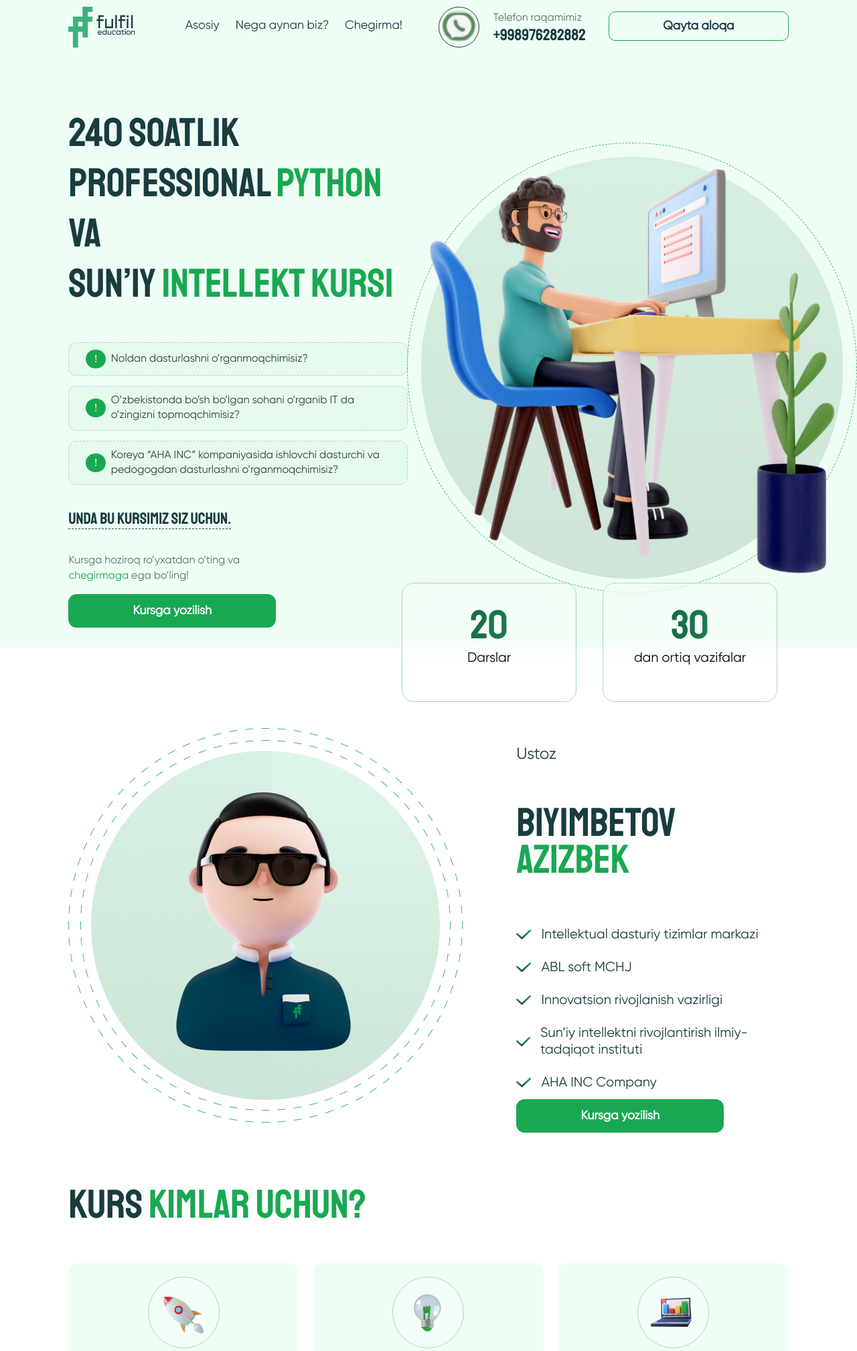
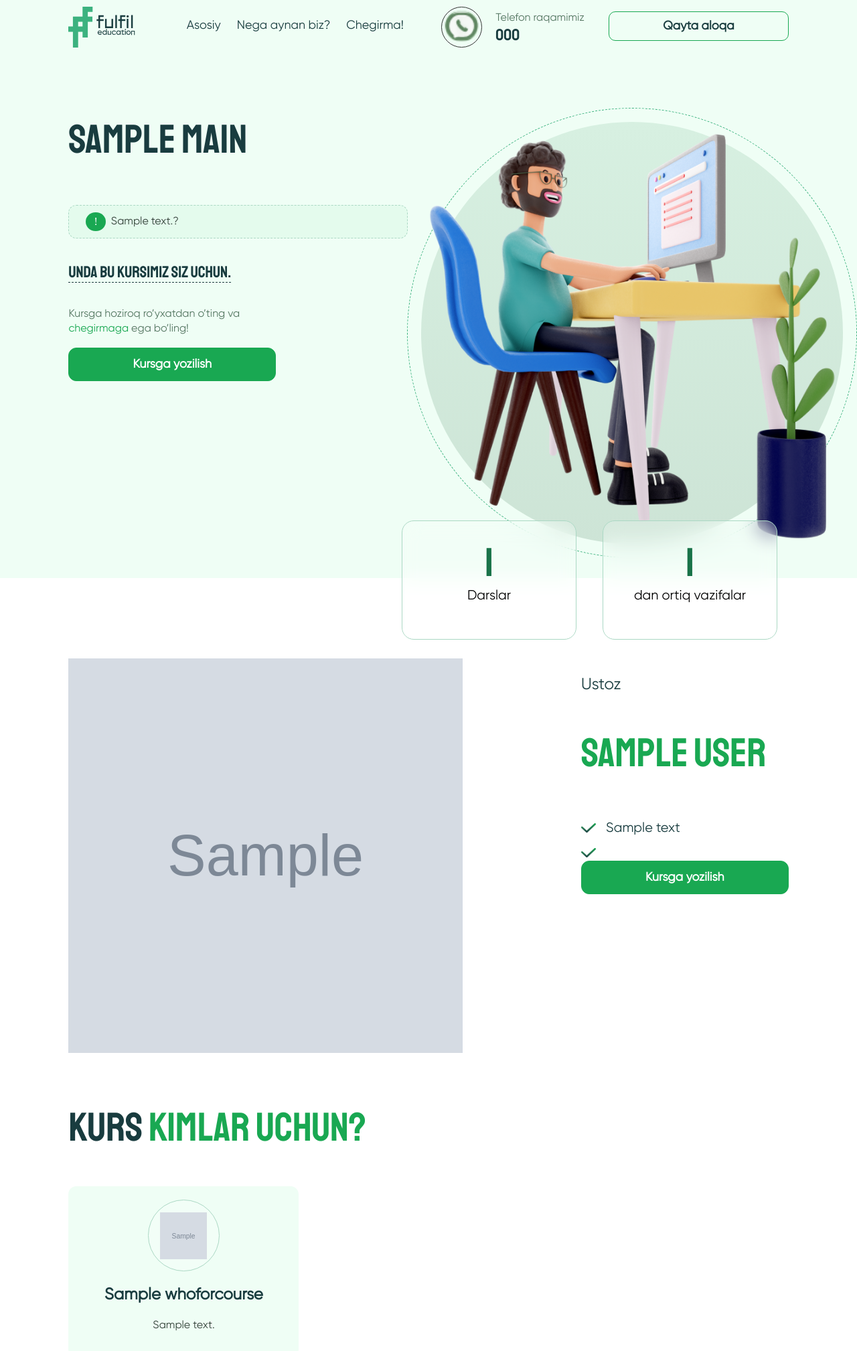
Before and after one commit to eraliabd/fulfil_ai, a Django app: page / in a window 1280 px wide. Shown: the top 2017 px of the page at 67% size. Run offline with Django 4.2, Linux system fonts and the light colour scheme; tables that the repository leaves empty hold one stand-in row (values such as "Sample post"); grey boxes marked "Sample" are stand-in pictures; parts of the project's set-up code (start-up, migrations or seed data) failed here and were passed over.

Commit message:
commit files

```diff
--- a/fulfil/admin.py
+++ b/fulfil/admin.py
@@ -1,4 +1,8 @@
 from django.contrib import admin
-from .models import EnrollCourse
+from .models import EnrollCourse, Main, WhoForCourse, WhyShouldStudyCourse, WhyShouldStudyProfession
 
 admin.site.register(EnrollCourse)
+admin.site.register(Main)
+admin.site.register(WhoForCourse)
+admin.site.register(WhyShouldStudyCourse)
+admin.site.register(WhyShouldStudyProfession)
--- a/fulfil/views.py
+++ b/fulfil/views.py
@@ -1,9 +1,18 @@
 from django.shortcuts import render
-from .models import EnrollCourse
+from .models import EnrollCourse, Main, WhoForCourse, WhyShouldStudyCourse, WhyShouldStudyProfession
 from .forms import EnrollCourseForm
 
 
 def home(request):
+    main = Main.objects.get()
+    who_for_courses = WhoForCourse.objects.all()
+    text_split = main.course_body.split("?")
+    teacher_about = main.teacher_about.split(".")
+    why_projects = main.course_project_content.split(".")
+    # print(teacher_about)
+    # print(text_split)
+    print(why_projects)
+
     form = EnrollCourseForm()
     if request.method == 'POST':
         model = EnrollCourse()
@@ -15,7 +24,11 @@ def home(request):
             model.save()
 
     context = {
-        '',
+        'main': main,
+        'text_split': text_split,
+        'teacher_about': teacher_about,
+        'who_for_courses': who_for_courses,
+        'why_projects': why_projects,
     }
 
-    return render(request, 'index.html', context=None)
+    return render(request, 'index.html', context)
--- a/templates/index.html
+++ b/templates/index.html
@@ -36,7 +36,7 @@
                 <img src="{% static 'assets/images/phone_icon.png' %}" alt="phone"/>
                 <div class="number">
                     <p>Telefon raqamimiz</p>
-                    <h1>+998976282882</h1>
+                    <h1>{{ main.phone_number }}</h1>
                 </div>
             </div>
             <div class="navbtn">
@@ -58,30 +58,40 @@
             <div class="hero-contents">
                 <div class="hero-first-content">
                     <h1 class="course-info">
-                        240 soatlik <br/>
-                        professional <span class="green">Python</span> va <br/>
-                        Sun’iy <span class="green">intellekt kursi</span>
+{#                        240 soatlik <br/>#}
+{#                        professional <span class="green">Python</span> va <br/>#}
+{#                        Sun’iy <span class="green">intellekt kursi</span>#}
+                        <p>
+                            {{ main.course_title }}
+                        </p>
                     </h1>
-                    <div class="question-section">
-                        <div class="span"><span class="undov">!</span></div>
-                        <p class="question">Noldan dasturlashni o’rganmoqchimisiz?</p>
-                    </div>
-
-                    <div class="question-section">
-                        <div class="span"><span class="undov">!</span></div>
-                        <p class="question">
-                            O’zbekistonda bo’sh bo’lgan sohani o’rganib IT da o’zingizni
-                            topmoqchimisiz?
-                        </p>
-                    </div>
-
-                    <div class="question-section">
-                        <div class="span"><span class="undov">!</span></div>
-                        <p class="question">
-                            Koreya “AHA INC” kompaniyasida ishlovchi dasturchi va
-                            pedogogdan dasturlashni o’rganmoqchimisiz?
-                        </p>
-                    </div>
+                    {% with text_split as body %}
+                        {% for b in body %}
+                            <div class="question-section">
+                                <div class="span"><span class="undov">!</span></div>
+                                <p class="question">{{ b }}?</p>
+                            </div>
+                        {% endfor %}
+                    {% endwith %}
+{#                    <div class="question-section">#}
+{#                        <div class="span"><span class="undov">!</span></div>#}
+{#                        <p class="question">Noldan dasturlashni o’rganmoqchimisiz?</p>#}
+{#                    </div>#}
+{#                    <div class="question-section">#}
+{#                        <div class="span"><span class="undov">!</span></div>#}
+{#                        <p class="question">#}
+{#                            O’zbekistonda bo’sh bo’lgan sohani o’rganib IT da o’zingizni#}
+{#                            topmoqchimisiz?#}
+{#                        </p>#}
+{#                    </div>#}
+{##}
+{#                    <div class="question-section">#}
+{#                        <div class="span"><span class="undov">!</span></div>#}
+{#                        <p class="question">#}
+{#                            Koreya “AHA INC” kompaniyasida ishlovchi dasturchi va#}
+{#                            pedogogdan dasturlashni o’rganmoqchimisiz?#}
+{#                        </p>#}
+{#                    </div>#}
 
                     <h2>Unda bu kursimiz siz uchun.</h2>
                     <p class="cashbac">
@@ -105,11 +115,11 @@
                 <div class="container">
                     <div class="lessons">
                         <div class="lesson">
-                            <h3>20</h3>
+                            <h3>{{ main.lessons }}</h3>
                             <p>Darslar</p>
                         </div>
                         <div class="lesson">
-                            <h3>30</h3>
+                            <h3>{{ main.task }}</h3>
                             <p>dan ortiq vazifalar</p>
                         </div>
                     </div>
@@ -126,38 +136,46 @@
         <div class="container">
             <div class="teacher-box">
                 <div class="teacher-img">
-                    <img src="{% static 'assets/images/img-teacher.png' %}" alt=""/>
+                    <img src="media/{{ main.teacher_image }}" alt=""/>
                 </div>
                 <div class="teacher-info">
                     <div class="text-info__top">
                         <p>Ustoz</p>
                     </div>
                     <div class="text-info__middle">
-                        <p>Biyimbetov <span>Azizbek</span></p>
+                        <p><span>{{ main.full_name }}</span></p>
                     </div>
                     <div class="text-info__bottom">
+                    {% with teacher_about as abouts %}
+                        {% for about in abouts %}
                         <div class="text-info__flex">
                             <img src="{% static 'assets/images/icon-teach.png' %}" alt=""/>
-                            <p>Intellektual dasturiy tizimlar markazi</p>
+                            <p>{{ about }}</p>
                         </div>
-                        <div class="text-info__flex">
-                            <img src="{% static 'assets/images/icon-teach.png' %}" alt=""/>
-                            <p>ABL soft MCHJ</p>
-                        </div>
-                        <div class="text-info__flex">
-                            <img src="{% static 'assets/images/icon-teach.png' %}" alt=""/>
-                            <p>Innovatsion rivojlanish vazirligi</p>
-                        </div>
-                        <div class="text-info__flex">
-                            <img src="{% static 'assets/images/icon-teach.png' %}" alt=""/>
-                            <p>
-                                Sun’iy intellektni rivojlantirish ilmiy-tadqiqot instituti
-                            </p>
-                        </div>
-                        <div class="text-info__flex">
-                            <img src="{% static 'assets/images/icon-teach.png' %}" alt=""/>
-                            <p>AHA INC Company</p>
-                        </div>
+                        {% endfor %}
+                    {% endwith %}
+{#                        <div class="text-info__flex">#}
+{#                            <img src="{% static 'assets/images/icon-teach.png' %}" alt=""/>#}
+{#                            <p>Intellektual dasturiy tizimlar markazi</p>#}
+{#                        </div>#}
+{#                        <div class="text-info__flex">#}
+{#                            <img src="{% static 'assets/images/icon-teach.png' %}" alt=""/>#}
+{#                            <p>ABL soft MCHJ</p>#}
+{#                        </div>#}
+{#                        <div class="text-info__flex">#}
+{#                            <img src="{% static 'assets/images/icon-teach.png' %}" alt=""/>#}
+{#                            <p>Innovatsion rivojlanish vazirligi</p>#}
+{#                        </div>#}
+{#                        <div class="text-info__flex">#}
+{#                            <img src="{% static 'assets/images/icon-teach.png' %}" alt=""/>#}
+{#                            <p>#}
+{#                                Sun’iy intellektni rivojlantirish ilmiy-tadqiqot instituti#}
+{#                            </p>#}
+{#                        </div>#}
+{#                        <div class="text-info__flex">#}
+{#                            <img src="{% static 'assets/images/icon-teach.png' %}" alt=""/>#}
+{#                            <p>AHA INC Company</p>#}
+{#                        </div>#}
                     </div>
                     <button class="btn" onclick="modalOpen(event)">
                         Kursga yozilish
@@ -178,44 +196,57 @@
                     <h1>KURS <span class="green">KIMLAR UCHUN?</span></h1>
                 </div>
                 <div class="mini_sections">
-                    <div class="for_whom_box">
+                    {% for course in who_for_courses %}
+                        <div class="for_whom_box">
                         <div class="for-whom-box-img">
                             <div class="box_ellipse">
-                                <img src="{% static 'assets/images/for_whom_icon1.png' %}" alt="icon1"/>
+                                <img src="media/{{ course.image }}" alt="icon1"/>
                             </div>
                         </div>
-                        <h2 class="for_whom_text">Xoxish va istak</h2>
+                        <h2 class="for_whom_text">{{ course.title }}</h2>
                         <p class="info_text">
-                            O’rganishga ishtiyoq va o’rganish uchun vaqti borlar uchun,
-                            eng kamida bir kunda 4-5 soat o'rganishga sarflay olishingiz
-                            kerak
+                            {{ course.description }}
                         </p>
                     </div>
-                    <div class="for_whom_box">
-                        <div class="for-whom-box-img">
-                            <div class="box_ellipse">
-                                <img src="{% static 'assets/images/for_whom_icon2.png' %}" alt="icon2"/>
-                            </div>
-                        </div>
-
-                        <h2 class="for_whom_text">Bir oz mantiq</h2>
-                        <p class="info_text">
-                            Mantiq va logika qismi yaxshi rivojlanganlar uchun
-                        </p>
-                    </div>
-                    <div class="for_whom_box">
-                        <div class="for-whom-box-img">
-                            <div class="box_ellipse">
-                                <img src="{% static 'assets/images/for_whom_icon3.png' %}" alt="icon3"/>
-                            </div>
-                        </div>
-                        <h2 class="for_whom_text">Va albatta</h2>
-                        <p>
-                            Kompyuter va interneti borlar uchun
-                            <br/>
-                            p.s u siz qayerga :)
-                        </p>
-                    </div>
+                    {% endfor %}
+{#                    <div class="for_whom_box">#}
+{#                        <div class="for-whom-box-img">#}
+{#                            <div class="box_ellipse">#}
+{#                                <img src="{% static 'assets/images/for_whom_icon1.png' %}" alt="icon1"/>#}
+{#                            </div>#}
+{#                        </div>#}
+{#                        <h2 class="for_whom_text">Xoxish va istak</h2>#}
+{#                        <p class="info_text">#}
+{#                            O’rganishga ishtiyoq va o’rganish uchun vaqti borlar uchun,#}
+{#                            eng kamida bir kunda 4-5 soat o'rganishga sarflay olishingiz#}
+{#                            kerak#}
+{#                        </p>#}
+{#                    </div>#}
+{#                    <div class="for_whom_box">#}
+{#                        <div class="for-whom-box-img">#}
+{#                            <div class="box_ellipse">#}
+{#                                <img src="{% static 'assets/images/for_whom_icon2.png' %}" alt="icon2"/>#}
+{#                            </div>#}
+{#                        </div>#}
+{##}
+{#                        <h2 class="for_whom_text">Bir oz mantiq</h2>#}
+{#                        <p class="info_text">#}
+{#                            Mantiq va logika qismi yaxshi rivojlanganlar uchun#}
+{#                        </p>#}
+{#                    </div>#}
+{#                    <div class="for_whom_box">#}
+{#                        <div class="for-whom-box-img">#}
+{#                            <div class="box_ellipse">#}
+{#                                <img src="{% static 'assets/images/for_whom_icon3.png' %}" alt="icon3"/>#}
+{#                            </div>#}
+{#                        </div>#}
+{#                        <h2 class="for_whom_text">Va albatta</h2>#}
+{#                        <p>#}
+{#                            Kompyuter va interneti borlar uchun#}
+{#                            <br/>#}
+{#                            p.s u siz qayerga :)#}
+{#                        </p>#}
+{#                    </div>#}
                 </div>
                 <div class="for_whom_btn">
                     <div class="butn">
@@ -319,7 +350,7 @@
 
                     <div class="ellipse-about">
                         <div class="ellipse-aboutbg"></div>
-                        <img src="{% static 'assets/images/about_course.png' %}" alt="Image"/>
+                        <img src="media/{{ main.course_learn_image }}" alt="Image"/>
                     </div>
 
 
@@ -342,63 +373,73 @@
                     </h1>
                     <div class="ellipse-checklist">
                         <div class="imgcheck">
-                            <img src="{% static 'assets/images/checklist.png' %}" alt="checklist"/>
+                            <img src="media/{{ main.course_project_image }}" alt="checklist"/>
                         </div>
                     </div>
                 </div>
                 <div class="project-info-second">
+                {% with why_projects as projects %}
+                    {% for project in projects %}
                     <div class="list-titles">
                         <img src="{% static 'assets/images/icon-teach.png' %}" alt="check"/>
                         <p>
-                            Inson ko'zoynak taqgan yoki taqmaganligini <br/>
-                            aniqlovchi dastur
+                            {{ project }}
                         </p>
                     </div>
-                    <div class="list-titles">
-                        <img src="{% static 'assets/images/icon-teach.png' %}" alt="check"/>
-                        <p>Yuz tanish, obyekt detection</p>
-                    </div>
-                    <div class="list-titles">
-                        <img src="{% static 'assets/images/icon-teach.png' %}" alt="check"/>
-                        <p>DTM savollari varaqasini tekshiruvchi dastur</p>
-                    </div>
-                    <div class="list-titles">
-                        <img src="{% static 'assets/images/icon-teach.png' %}" alt="check"/>
-                        <p>Avtomobil nomerini aniqlaydigan dastur</p>
-                    </div>
-                    <div class="list-titles">
-                        <img src="{% static 'assets/images/icon-teach.png' %}" alt="check"/>
-                        <p>Kun yoki tun ekanligini aniqlovchi dastur</p>
-                    </div>
-                    <div class="list-titles">
-                        <img src="{% static 'assets/images/icon-teach.png' %}" alt="check"/>
-                        <p>Yosh tanish dasturi</p>
-                    </div>
-                    <div class="list-titles">
-                        <img src="{% static 'assets/images/icon-teach.png' %}" alt="check"/>
-                        <p>Avtomobil tezligini aniqlovchi dastur</p>
-                    </div>
-                    <div class="list-titles">
-                        <img src="{% static 'assets/images/icon-teach.png' %}" alt="check"/>
-                        <p>Pasportdagi yozuvlarni aniqlovchi va tanish dasturi</p>
-                    </div>
-                    <div class="list-titles">
-                        <img src="{% static 'assets/images/icon-teach.png' %}" alt="check"/>
-                        <p>Rentgentga qarab COVID ni aniqlovchi dastur</p>
-                    </div>
-                    <div class="list-titles">
-                        <img src="{% static 'assets/images/icon-teach.png' %}" alt="check"/>
-                        <p>
-                            Avtomobillar sonini sanovchi dastur kabi turli xil <br/>
-                            dasturlar tuzib ko'rsatilgan
-                        </p>
-                    </div>
-                    <div class="list-finish">
-                        <p>Imkoyniyatni boy bermang, xoziroq kursga yoziling!</p>
-                        <button class="btn" onclick="modalOpen(event)">
-                            Kursga yozilish
-                        </button>
-                    </div>
+                    {% endfor %}
+                {% endwith %}
+{#                    <div class="list-titles">#}
+{#                        <img src="{% static 'assets/images/icon-teach.png' %}" alt="check"/>#}
+{#                        <p>#}
+{#                            Inson ko'zoynak taqgan yoki taqmaganligini <br/>#}
+{#                            aniqlovchi dastur#}
+{#                        </p>#}
+{#                    </div>#}
+{#                    <div class="list-titles">#}
+{#                        <img src="{% static 'assets/images/icon-teach.png' %}" alt="check"/>#}
+{#                        <p>Yuz tanish, obyekt detection</p>#}
+{#                    </div>#}
+{#                    <div class="list-titles">#}
+{#                        <img src="{% static 'assets/images/icon-teach.png' %}" alt="check"/>#}
+{#                        <p>DTM savollari varaqasini tekshiruvchi dastur</p>#}
+{#                    </div>#}
+{#                    <div class="list-titles">#}
+{#                        <img src="{% static 'assets/images/icon-teach.png' %}" alt="check"/>#}
+{#                        <p>Avtomobil nomerini aniqlaydigan dastur</p>#}
+{#                    </div>#}
+{#                    <div class="list-titles">#}
+{#                        <img src="{% static 'assets/images/icon-teach.png' %}" alt="check"/>#}
+{#                        <p>Kun yoki tun ekanligini aniqlovchi dastur</p>#}
+{#                    </div>#}
+{#                    <div class="list-titles">#}
+{#                        <img src="{% static 'assets/images/icon-teach.png' %}" alt="check"/>#}
+{#                        <p>Yosh tanish dasturi</p>#}
+{#                    </div>#}
+{#                    <div class="list-titles">#}
+{#                        <img src="{% static 'assets/images/icon-teach.png' %}" alt="check"/>#}
+{#                        <p>Avtomobil tezligini aniqlovchi dastur</p>#}
+{#                    </div>#}
+{#                    <div class="list-titles">#}
+{#                        <img src="{% static 'assets/images/icon-teach.png' %}" alt="check"/>#}
+{#                        <p>Pasportdagi yozuvlarni aniqlovchi va tanish dasturi</p>#}
+{#                    </div>#}
+{#                    <div class="list-titles">#}
+{#                        <img src="{% static 'assets/images/icon-teach.png' %}" alt="check"/>#}
+{#                        <p>Rentgentga qarab COVID ni aniqlovchi dastur</p>#}
+{#                    </div>#}
+{#                    <div class="list-titles">#}
+{#                        <img src="{% static 'assets/images/icon-teach.png' %}" alt="check"/>#}
+{#                        <p>#}
+{#                            Avtomobillar sonini sanovchi dastur kabi turli xil <br/>#}
+{#                            dasturlar tuzib ko'rsatilgan#}
+{#                        </p>#}
+{#                    </div>#}
+{#                    <div class="list-finish">#}
+{#                        <p>Imkoyniyatni boy bermang, xoziroq kursga yoziling!</p>#}
+{#                        <button class="btn" onclick="modalOpen(event)">#}
+{#                            Kursga yozilish#}
+{#                        </button>#}
+{#                    </div>#}
                 </div>
             </div>
         </div>
@@ -594,10 +635,7 @@
                         <p>
                             Bu yo'nalishda ta'lim berib kelyapmiz <br/>
                             va bizni bitirgan o'quvchilar o'z
-                            <span class="w900">
-                    ish<br/>
-                    joylariga </span
-                            >ega bo'lishmoqda
+                            <span class="w900">ish<br/>joylariga </span >ega bo'lishmoqda
                         </p>
                     </div>
 
@@ -622,10 +660,8 @@
                         <p>
                             Nafaqat Suniy intellekt, balkim boshga<br/>
                             kurslarimizning ham narxlari aksariyat<br/><span
-                                class="w900"
-                        >
-                    o’quv markazlariga nisbatan arzon.</span
-                        >
+                                class="w900">
+                    o’quv markazlariga nisbatan arzon.</span>
                         </p>
                     </div>
 
@@ -648,9 +684,7 @@
                         </div>
                         <h2>Ilk bor</h2>
                         <p>
-                            O'zbekistonda<span class="w900">
-                    birinchilardan bo'lib<br
-                        /></span>
+                            O'zbekistonda<span class="w900">birinchilardan bo'lib<br/></span>
                             Sun'iy intellekt yo'nalishida<br/>
                             ta'lim berishni boshlaganmiz
                         </p>
@@ -662,14 +696,8 @@
                         </div>
                         <h2>Yana bir imkoniyat</h2>
                         <p>
-                            Kursni muvaffaqiyatli yakunlasangiz<span class="w900">
-                    hamkor<br/>
-                    firmalarimizga</span
-                        >
-                            sizni tavsiya etishimiz mumkin,<span class="w900"
-                        >AI<br/>
-                    ONE GROUP</span
-                        >
+                            Kursni muvaffaqiyatli yakunlasangiz<span class="w900">hamkor<br/>firmalarimizga</span>
+                            sizni tavsiya etishimiz mumkin,<span class="w900">AI<br/>ONE GROUP</span>
                             a'zosi bo'lish imkoniyati beriladi.
                         </p>
                     </div>
```
Also changed, not shown: fulfil/models.py (+64 -0 lines).
